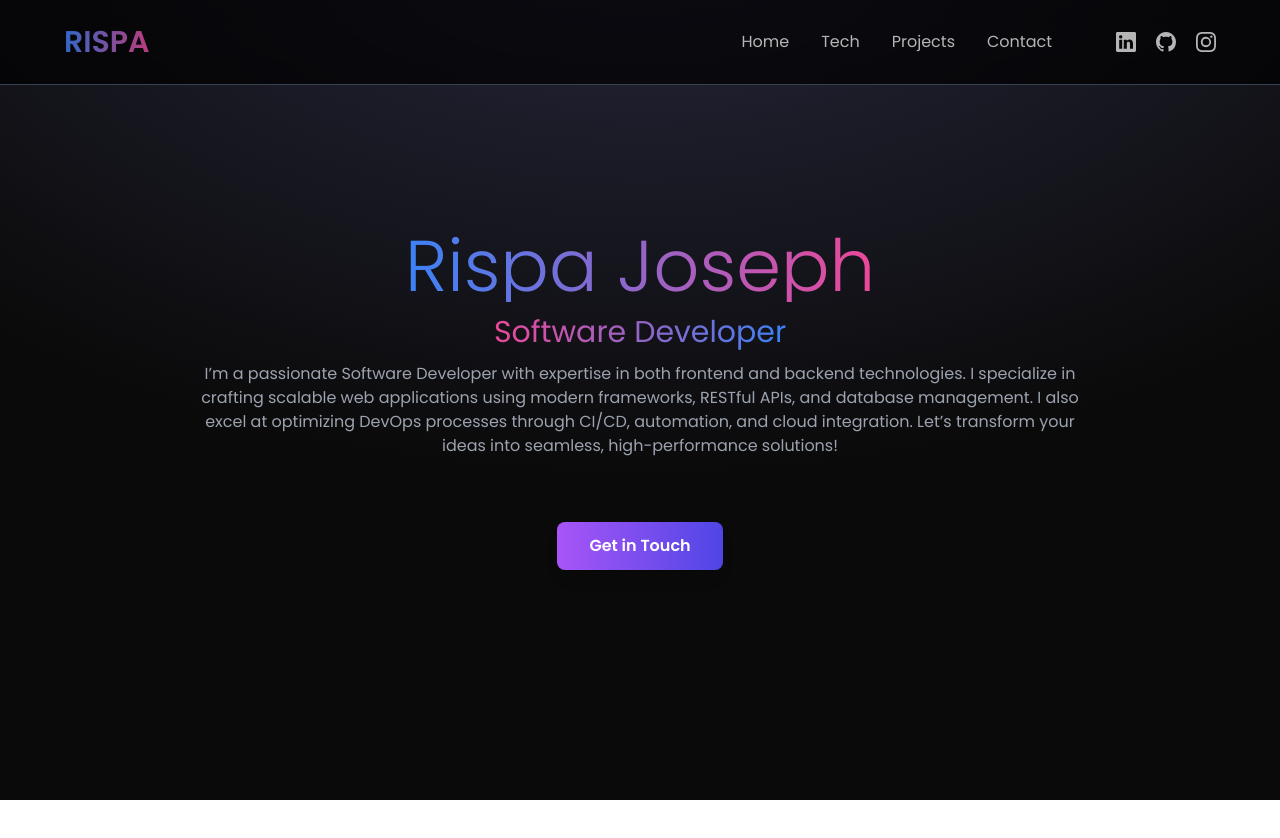
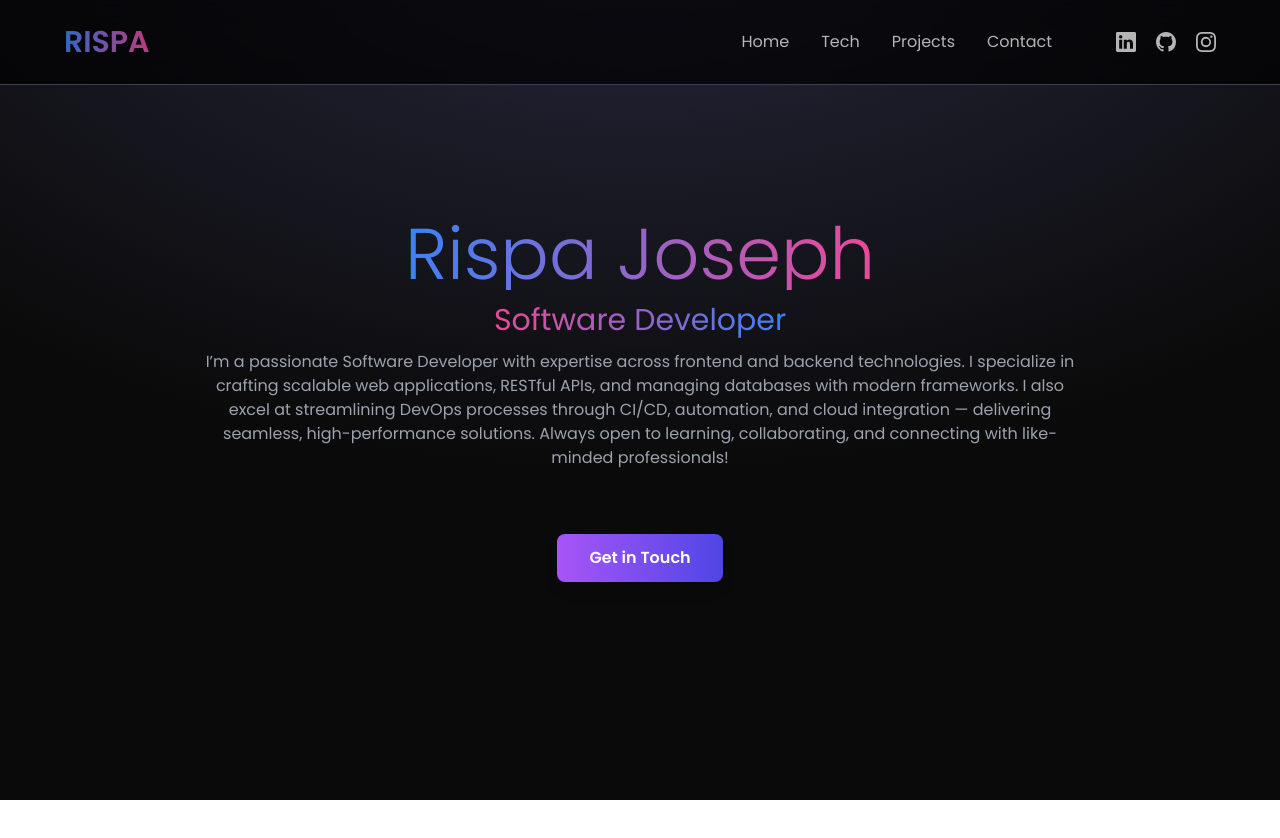
Before and after one commit to RispaJoseph/Portfolio, a React (Vite) app: page / in a window 1280 px wide. Shown: the top 838 px of the page. Built offline with nearby package versions, Linux system fonts and the light colour scheme.

Commit message:
updated summary

```diff
--- a/src/components/Hero.jsx
+++ b/src/components/Hero.jsx
@@ -51,11 +51,10 @@ const Hero = () => {
             transition={{ duration: 0.8, delay: 0.5 }}
             className="md:text-base text-pretty text-sm text-gray-400"
           >
-            I’m a passionate Software Developer with expertise in both frontend and backend
-            technologies. I specialize in crafting scalable web applications using modern frameworks,
-            RESTful APIs, and database management. I also excel at optimizing DevOps processes
-            through CI/CD, automation, and cloud integration. Let’s transform your ideas into seamless,
-            high-performance solutions!
+            I’m a passionate Software Developer with expertise across frontend and backend technologies.
+            I specialize in crafting scalable web applications, RESTful APIs, and managing databases with modern frameworks.
+            I also excel at streamlining DevOps processes through CI/CD, automation, and cloud integration — delivering seamless, high-performance solutions.
+            Always open to learning, collaborating, and connecting with like-minded professionals!
           </motion.p>
         </motion.div>
 
```
